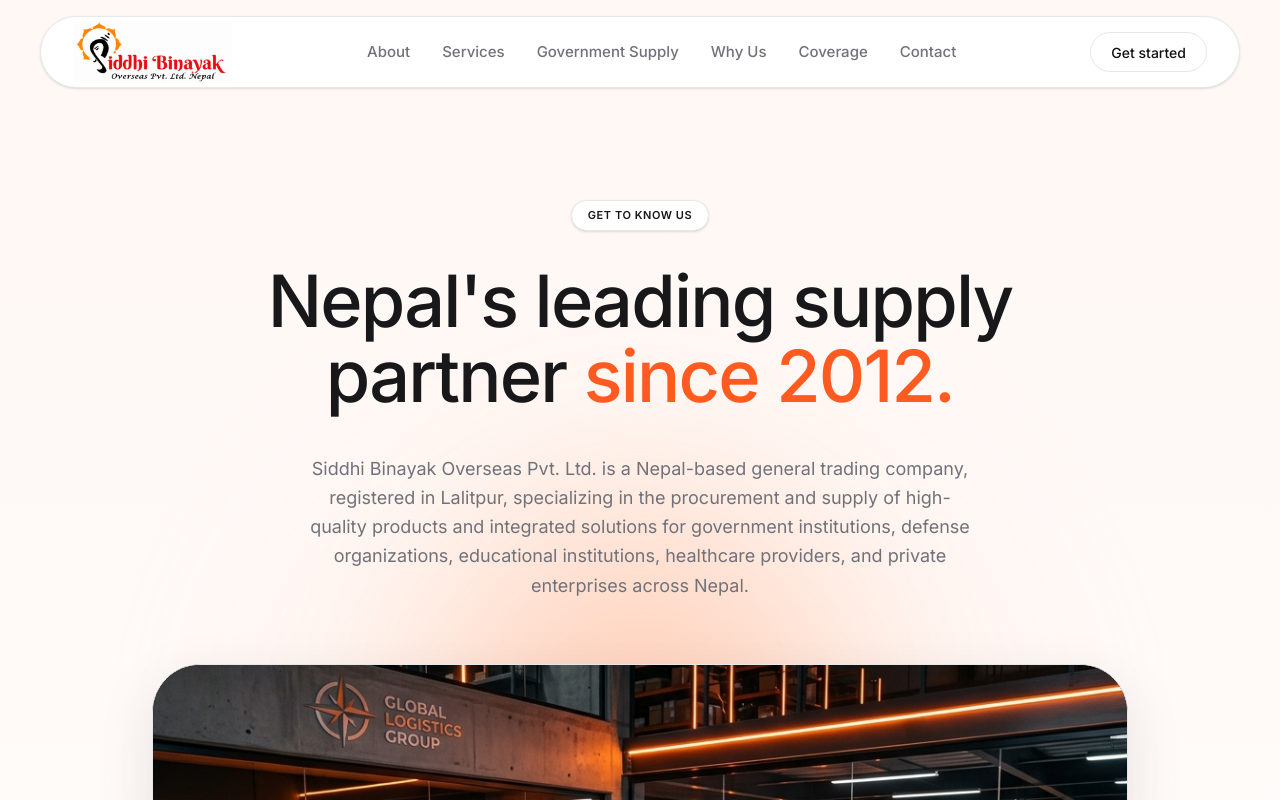
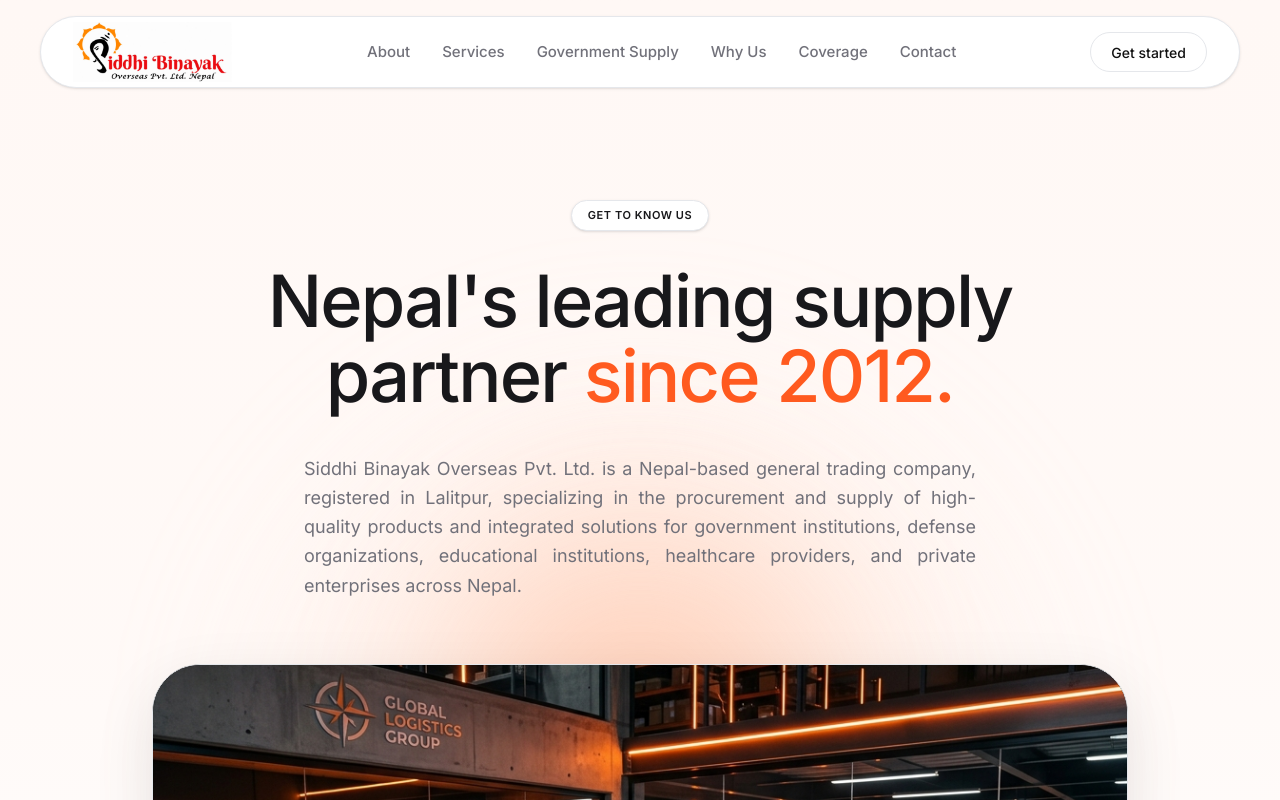
Before and after one commit to rajanthakulla/siddhi-binayak, a Next.js app: page /about in a window 1280 px wide. Shown: the top 800 px of the page. Built offline with nearby package versions, Linux system fonts and the light colour scheme.

Commit message:
Update text alignment to justify for intro paragraphs

```diff
--- a/src/app/about/page.tsx
+++ b/src/app/about/page.tsx
@@ -23,7 +23,7 @@ export default function AboutPage() {
             Nepal&apos;s leading supply <br />
             partner <span className="text-accent-primary">since 2012.</span>
           </h1>
-          <p className="font-sans text-[18px] text-text-secondary leading-relaxed max-w-2xl mt-4">
+          <p className="font-sans text-[18px] text-text-secondary leading-relaxed max-w-2xl mt-4 text-justify">
             Siddhi Binayak Overseas Pvt. Ltd. is a Nepal-based general trading company, registered in Lalitpur, specializing in the procurement and supply of high-quality products and integrated solutions for government institutions, defense organizations, educational institutions, healthcare providers, and private enterprises across Nepal.
           </p>
         </div>
--- a/src/app/page.tsx
+++ b/src/app/page.tsx
@@ -248,7 +248,7 @@ export default function Home() {
           <div className="w-full grid grid-cols-1 lg:grid-cols-2 gap-16 items-start">
             <ScrollReveal delay={0.2}>
               <div className="flex flex-col gap-6">
-                <div className="flex flex-col gap-4 font-sans text-[17px] text-text-secondary leading-relaxed">
+                <div className="flex flex-col gap-4 font-sans text-[17px] text-text-secondary leading-relaxed text-justify">
                   <p>
                     Siddhi Binayak Overseas Pvt. Ltd. is a Nepal-based general trading company, registered in Lalitpur, specializing in the procurement and supply of high-quality products and integrated solutions for government institutions, defense organizations, educational institutions, healthcare providers, and private enterprises across Nepal.
                   </p>
```
